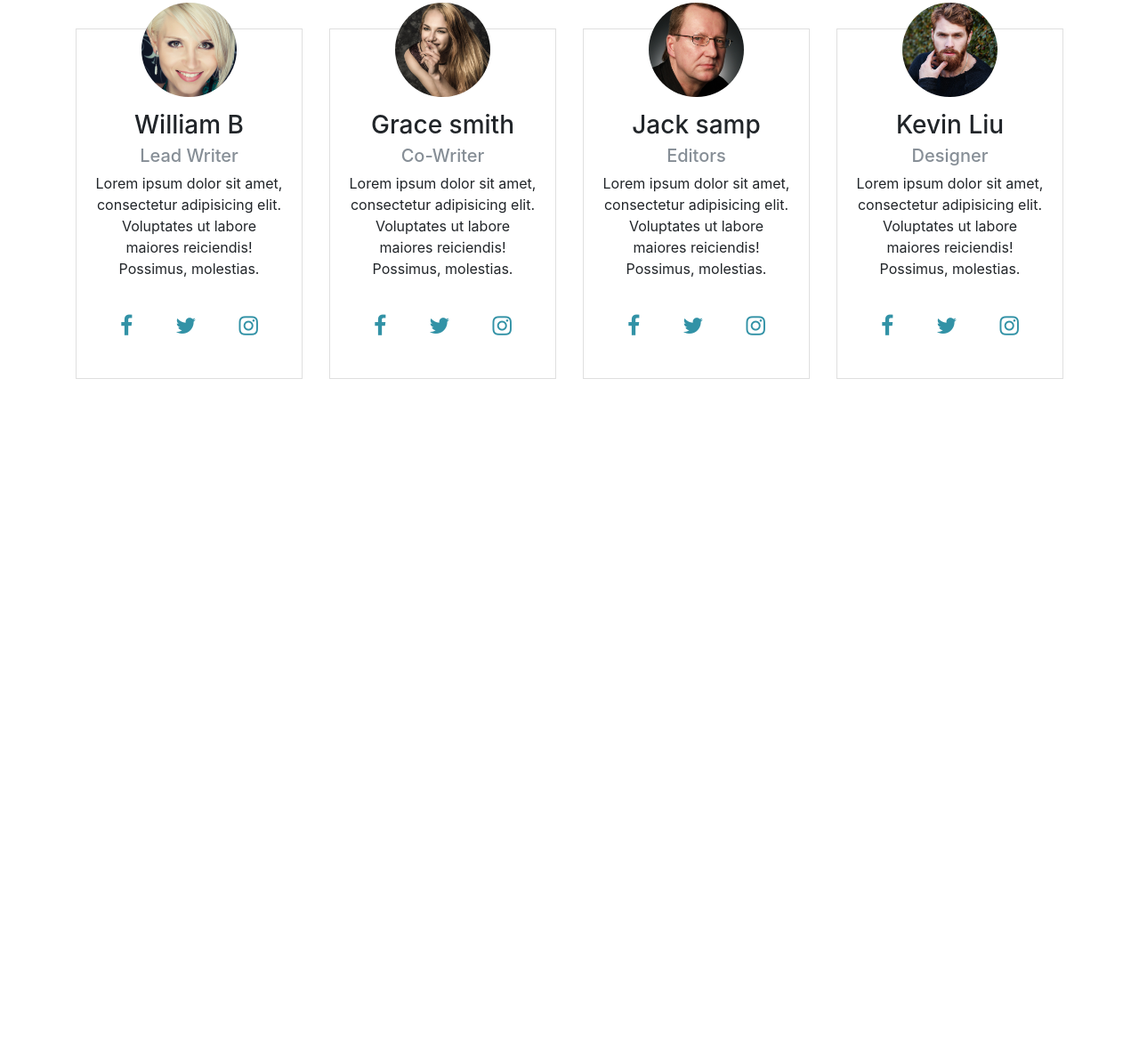
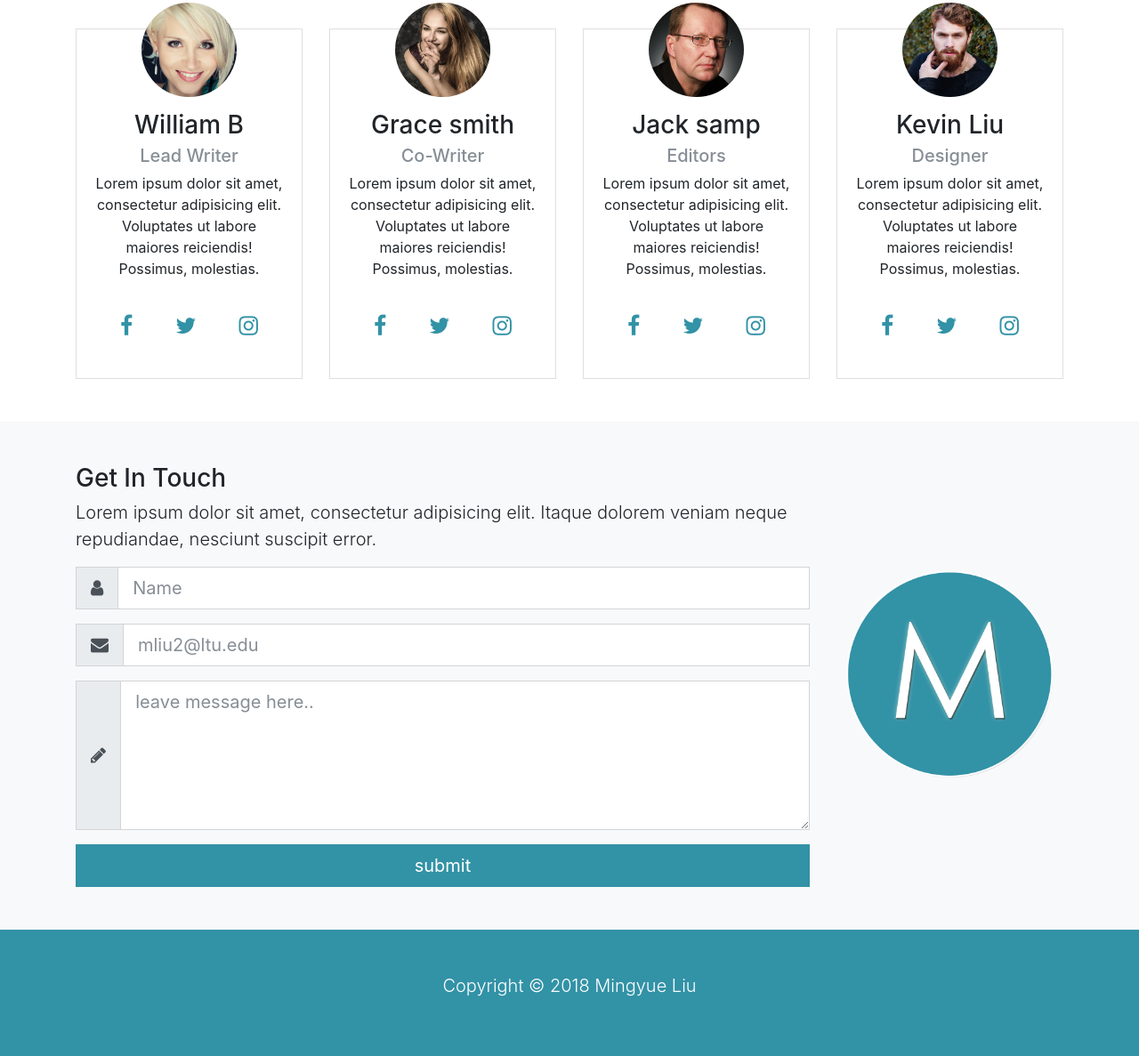
Before and after one commit to 986913/MingyueBookStore, a website: page src/index.html in a window 1280 px wide. Shown: the part 1923-3110 px from the top of the page at 89% size. Before the commit the page ends 2397 px from the top, so only its background shows below. Drawn offline with Linux system fonts and the light colour scheme.

Commit message:
contact and footer was done

```diff
--- a/src/index.html
+++ b/src/index.html
@@ -254,6 +254,64 @@
 </section>
 
 
+<!--Contact-->
+<section id="contact" class="bg-light py-5">
+  <div class="container">
+    <div class="row">
+      <div class="col-lg-9">
+        <h3>Get In Touch</h3>
+        <p class="lead">
+          Lorem ipsum dolor sit amet, consectetur adipisicing elit. Itaque dolorem veniam neque repudiandae, nesciunt suscipit error.
+        </p>
+        <form>
+          <div class="form-group">
+            <div class="input-group input-group-lg">
+              <span class="input-group-addon">
+                <i class="fa fa-user"></i>
+              </span>
+              <input type="text" class="form-control" placeholder="Name">
+            </div>
+          </div>
+          <div class="form-group">
+            <div class="input-group input-group-lg">
+              <span class="input-group-addon">
+                <i class="fa fa-envelope"></i>
+              </span>
+              <input type="email" class="form-control" placeholder="mliu2@ltu.edu">
+            </div>
+          </div>
+          <div class="form-group">
+            <div class="input-group input-group-lg">
+              <span class="input-group-addon">
+                <i class="fa fa-pencil"></i>
+              </span>
+              <textarea class="form-control" placeholder="leave message here.." rows="5"></textarea>
+            </div>
+          </div>
+          <input type="submit" class="btn btn-primary btn-block btn-lg" value="submit">
+        </form>
+      </div>
+      <div class="col-lg-3 align-self-center">
+          <img src="img/mlogo.png"class="img-fluid ">
+      </div>
+    </div>
+  </div>
+</section>
+
+
+<!--footer-->
+<footer id="main-footer" class="py-5 bg-primary text-white">
+  <div class="container">
+    <div class="row text-center">
+      <div class="col ml-auto">
+        <p class="lead">Copyright &copy 2018 Mingyue Liu</p>
+      </div>
+    </div>
+  </div>
+</footer>
+
+
+
 <script src="js/jquery.min.js"></script>
 <script src="js/popper.min.js"></script>
 <script src="js/bootstrap.min.js"></script>
```
